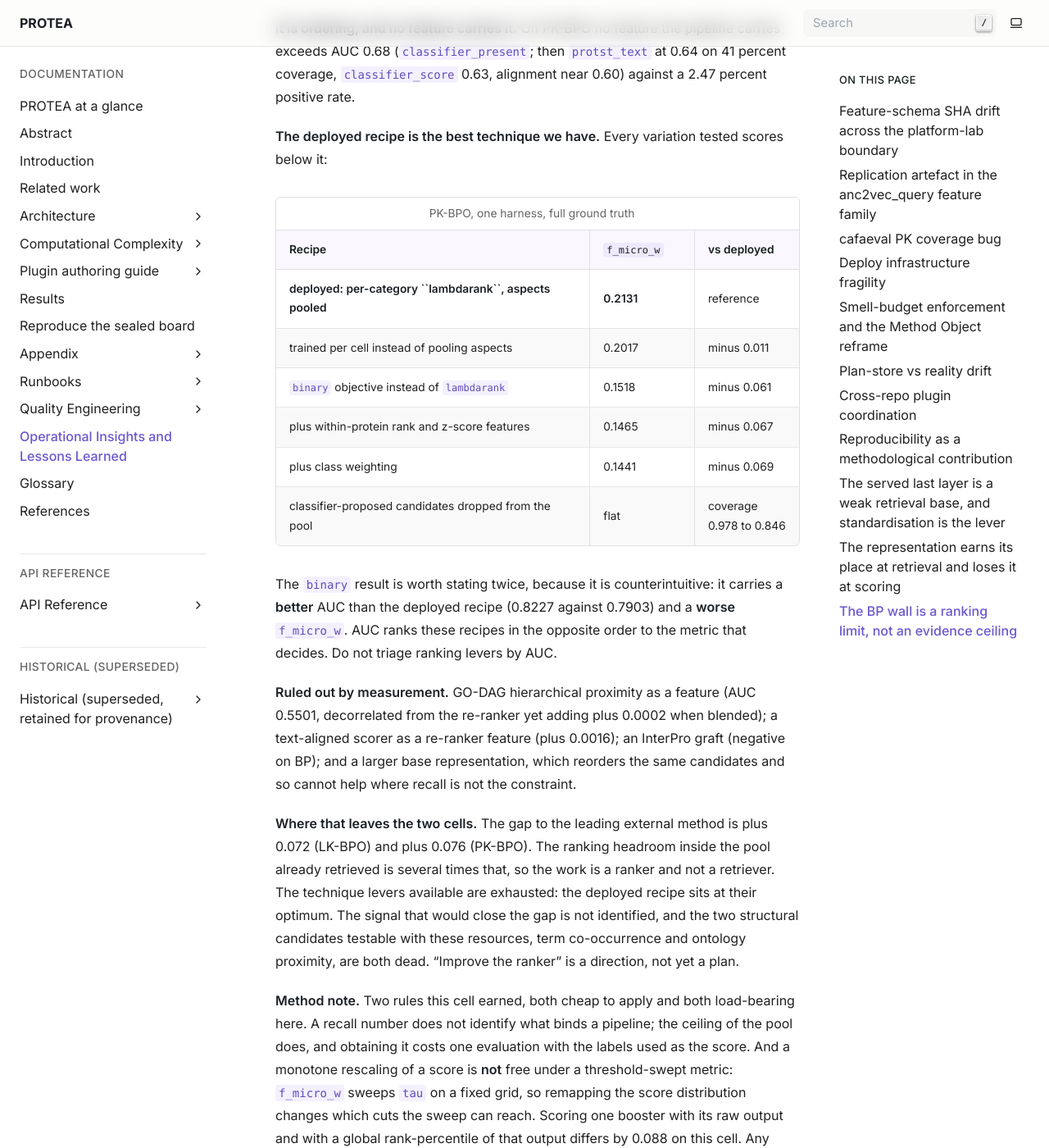
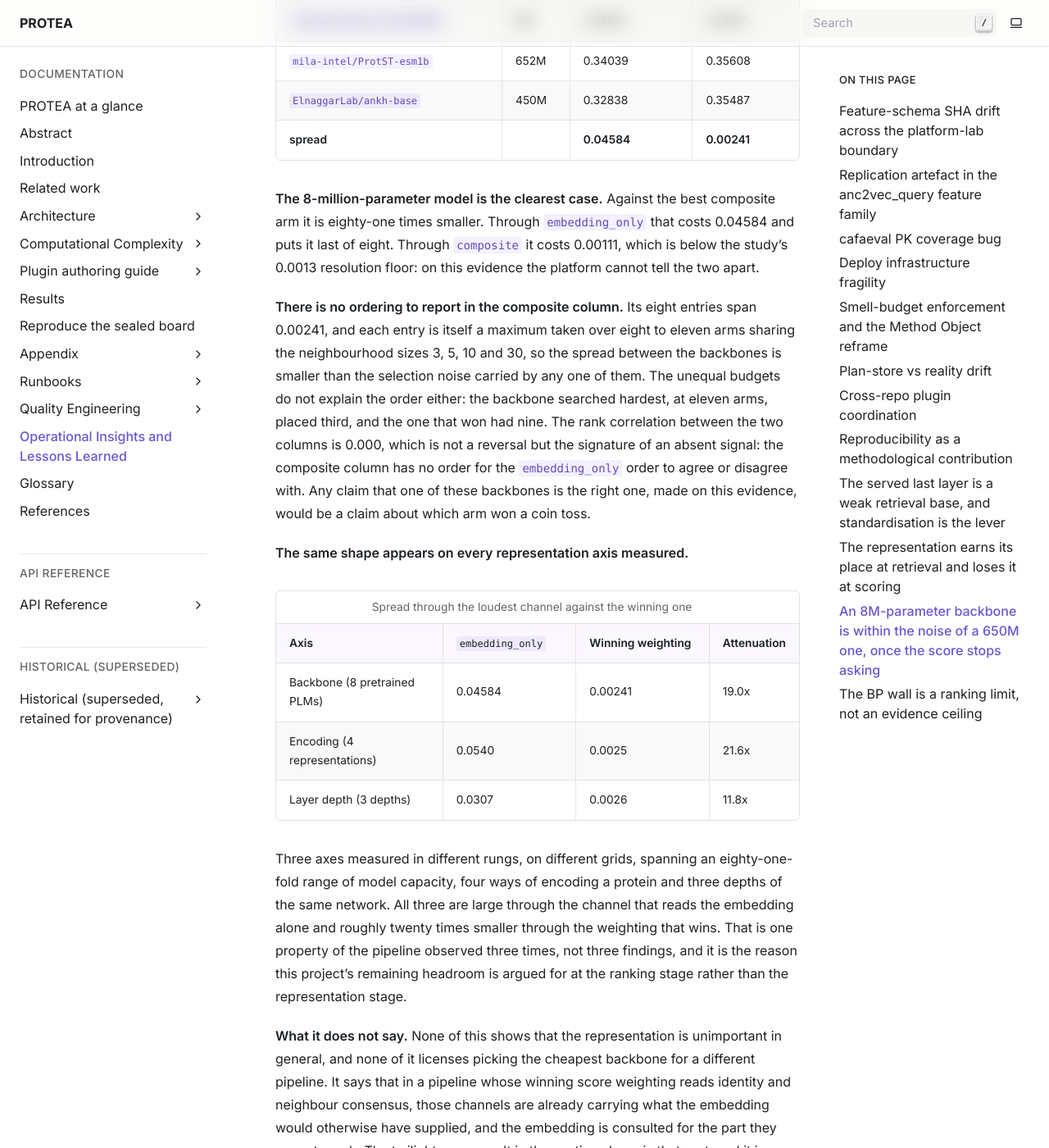
Before and after one commit to frapercan/PROTEA, a Sphinx documentation site: the page built from docs/source/insights.rst, in a window 1280 px wide and 1400 px high, scrolled down 14912 px. Shown: the whole window at 82% size. Built offline with Sphinx 7.4.7, drawn with Linux system fonts in a browser that asks for light colours; some of the changed text lies outside the part shown.

Commit message:
docs(results): the backbone axis has the same shape as the encoding axis (#844)
Follows PR #843, which wrote the rung-2 encoding grid into the book. The
rung-1 backbone grid is the same finding on a different axis and was
also unwritten.

Eight pretrained backbones spanning an eighty-one-fold range of
capacity, scored on the nine cells:

- through `embedding_only` they spread **0.04584**, and the ordering
tracks capacity
- through `composite` they spread **0.00241**
- the 8M-parameter model sits **0.00111** off a 650M one, below the
study 0.0013 resolution floor

## The claim is bounded on purpose

The composite column has no ordering to report. Each entry is a maximum
taken over about nine arms, so the spread between backbones is smaller
than the selection noise carried by any one of them. The rank
correlation of 0.000 against the `embedding_only` column is stated as
the signature of an absent signal, not as a reversal, because a reversal
would be a stronger claim than the floor supports.

The section also closes with what the result does not say. A table
showing an 8M model matching a 650M one invites reading it as a licence
to pick the cheapest backbone for any pipeline. It is not: it says that
in a pipeline whose winning weighting reads identity and neighbour
consensus, those channels already carry what the embedding would
otherwise supply.

## Three axes, one table

| Axis | `embedding_only` | Winning weighting | Attenuation |
|---|---|---|---|
| Backbone (8 pretrained PLMs) | 0.04584 | 0.00241 | 19.0x |
| Encoding (4 representations) | 0.0540 | 0.0025 | 21.6x |
| Layer depth (3 depths) | 0.0307 | 0.0026 | 11.8x |

Three rungs, three grids, one property of the pipeline, and the reason
the remaining headroom is argued for at the ranking stage rather than
the representation stage.

## Provenance

Queried from `evaluation_result` over the nine cells, `leakage_role`
excluding probes, scorer held fixed per column, best arm per backbone.
Placed after the encoding section because it generalises it.

Docs build is clean on the touched file.

```diff
--- a/docs/source/insights.rst
+++ b/docs/source/insights.rst
@@ -589,6 +589,127 @@ What limits the board is the ordering of candidates already retrieved, which is
 the same conclusion the BP wall reaches from the other direction below.
 
 
+.. _insight-capacity-is-read-through-one-channel:
+
+An 8M-parameter backbone is within the noise of a 650M one, once the score stops asking
+----------------------------------------------------------------------------------------
+
+The section above measures one axis, the encoding, at two points in the
+pipeline. The backbone axis, measured on a different grid in an earlier rung,
+does the same thing, and putting the three axes side by side shows the property
+is the pipeline's rather than any one axis's.
+
+Eight pretrained protein language models were scored on the nine cells across
+neighbourhood sizes and score weightings, on the GOA 226 to 227 frame. That is
+not the sealed board's window and these are not board numbers; the comparison
+between the two columns is the finding, not their level. Read through the
+channel that asks the embedding for everything, the backbones separate by an
+amount that tracks capacity. Read through a weighting that also has identity
+and neighbour consensus available, they do not separate at all.
+
+.. list-table:: Best arm per backbone, mean ``f_micro_w`` over the nine cells
+   :header-rows: 1
+   :widths: 34 11 22 22
+
+   * - Backbone
+     - Params
+     - ``embedding_only``
+     - ``composite``
+   * - ``facebook/esm2_t33_650M_UR50D``
+     - 650M
+     - 0.30826
+     - **0.35728**
+   * - ``Rostlab/prot_t5_xl_half_uniref50-enc``
+     - 1.2B
+     - **0.34194**
+     - 0.35673
+   * - ``ElnaggarLab/ankh-large``
+     - 1.15B
+     - 0.33509
+     - 0.35647
+   * - ``Rostlab/ProstT5``
+     - 1.2B
+     - 0.32803
+     - 0.35632
+   * - ``esmc_600m``
+     - 600M
+     - 0.32034
+     - 0.35628
+   * - ``facebook/esm2_t6_8M_UR50D``
+     - 8M
+     - 0.29610
+     - 0.35617
+   * - ``mila-intel/ProtST-esm1b``
+     - 652M
+     - 0.34039
+     - 0.35608
+   * - ``ElnaggarLab/ankh-base``
+     - 450M
+     - 0.32838
+     - 0.35487
+   * - **spread**
+     -
+     - **0.04584**
+     - **0.00241**
+
+**The 8-million-parameter model is the clearest case.** Against the best
+composite arm it is eighty-one times smaller. Through ``embedding_only`` that
+costs 0.04584 and puts it last of eight. Through ``composite`` it costs
+0.00111, which is below the study's 0.0013 resolution floor: on this evidence
+the platform cannot tell the two apart.
+
+**There is no ordering to report in the composite column.** Its eight entries
+span 0.00241, and each entry is itself a maximum taken over eight to eleven
+arms sharing the neighbourhood sizes 3, 5, 10 and 30, so the spread between the
+backbones is smaller than the selection noise carried by any one of them. The
+unequal budgets do not explain the order either: the backbone searched hardest,
+at eleven arms, placed third, and the one that won had nine. The rank
+correlation between the two columns is 0.000, which
+is not a reversal but the signature of an absent signal: the composite column
+has no order for the ``embedding_only`` order to agree or disagree with. Any
+claim that one of these backbones is the right one, made on this evidence,
+would be a claim about which arm won a coin toss.
+
+**The same shape appears on every representation axis measured.**
+
+.. list-table:: Spread through the loudest channel against the winning one
+   :header-rows: 1
+   :widths: 30 24 24 16
+
+   * - Axis
+     - ``embedding_only``
+     - Winning weighting
+     - Attenuation
+   * - Backbone (8 pretrained PLMs)
+     - 0.04584
+     - 0.00241
+     - 19.0x
+   * - Encoding (4 representations)
+     - 0.0540
+     - 0.0025
+     - 21.6x
+   * - Layer depth (3 depths)
+     - 0.0307
+     - 0.0026
+     - 11.8x
+
+Three axes measured in different rungs, on different grids, spanning an
+eighty-one-fold range of model capacity, four ways of encoding a protein and
+three depths of the same network. All three are large through the channel that
+reads the embedding alone and roughly twenty times smaller through the
+weighting that wins. That is one property of the pipeline observed three times,
+not three findings, and it is the reason this project's remaining headroom is
+argued for at the ranking stage rather than the representation stage.
+
+**What it does not say.** None of this shows that the representation is
+unimportant in general, and none of it licenses picking the cheapest backbone
+for a different pipeline. It says that in a pipeline whose winning score
+weighting reads identity and neighbour consensus, those channels are already
+carrying what the embedding would otherwise have supplied, and the embedding is
+consulted for the part they cannot reach. The twilight-zone result in the
+section above is that part, and it is where the representation still pays.
+
+
 .. _insight-bp-wall-is-a-ranking-limit:
 
 The BP wall is a ranking limit, not an evidence ceiling
```
